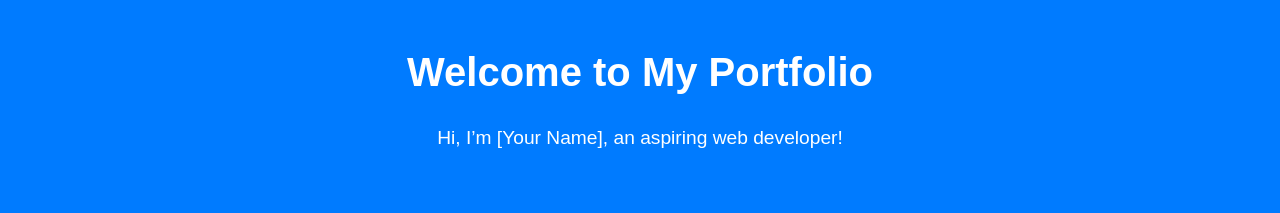
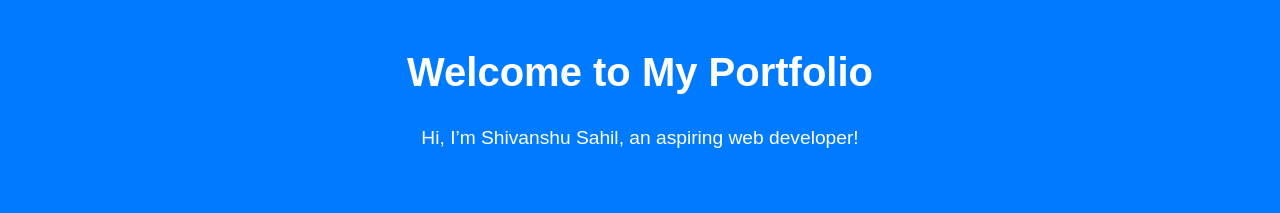
Before and after one commit to Shivanshu-Sahil/MiniPortfolio, a plain HTML site: page index.html in a window 1280 px wide. Shown: the top 213 px of the page. Drawn offline with Linux system fonts and the light colour scheme.

Commit message:
Changed Name

```diff
--- a/index.html
+++ b/index.html
@@ -14,7 +14,7 @@
   <!-- Header Section -->
   <header>
     <h1>Welcome to My Portfolio</h1>
-    <p>Hi, I’m [Your Name], an aspiring web developer!</p>
+    <p>Hi, I’m Shivanshu Sahil, an aspiring web developer!</p>
   </header>
 
   <!-- About Section -->
```
